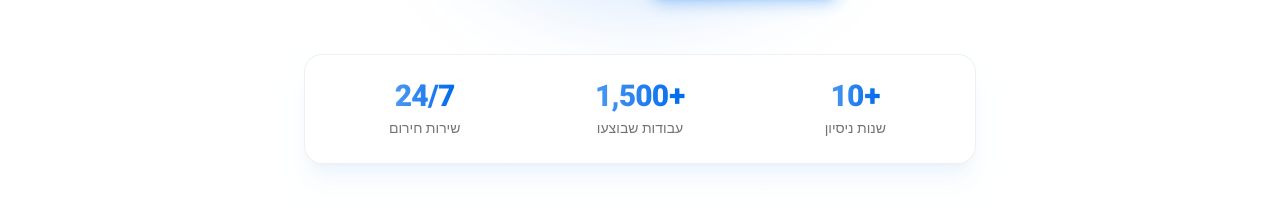
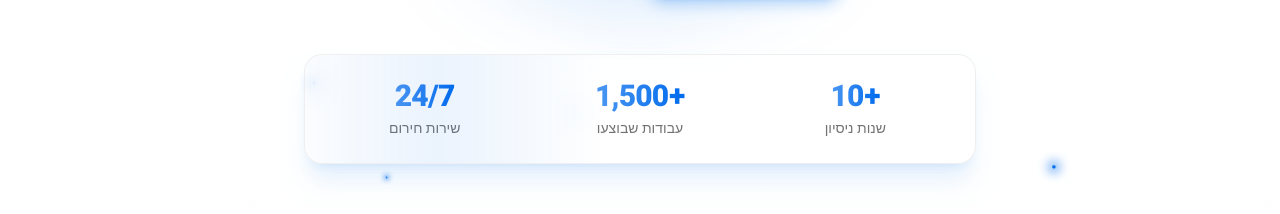
Before and after one commit to bben15600-sys/eli-energy, a Next.js app: page / in a window 1280 px wide. Shown: the part 586-800 px from the top of the page. Built offline with nearby package versions, Linux system fonts and the light colour scheme; no server answers.

Commit message:
feat(hero): floating electric sparks, glassmorphic stats card with shimmer

```diff
--- a/app/globals.css
+++ b/app/globals.css
@@ -161,6 +161,30 @@
       opacity: 0.85;
     }
   }
+  @keyframes spark-float {
+    0% {
+      transform: translate3d(0, 0, 0) scale(1);
+      opacity: 0;
+    }
+    15% {
+      opacity: 1;
+    }
+    85% {
+      opacity: 1;
+    }
+    100% {
+      transform: translate3d(var(--spark-tx, 30px), var(--spark-ty, -120px), 0) scale(0.4);
+      opacity: 0;
+    }
+  }
+  @keyframes shimmer-line {
+    0% {
+      transform: translateX(-100%);
+    }
+    100% {
+      transform: translateX(100%);
+    }
+  }
   .animate-appear {
     animation: appear 0.7s cubic-bezier(0.22, 1, 0.36, 1) both;
   }
@@ -170,6 +194,12 @@
   .animate-glow-pulse {
     animation: glow-pulse 6s ease-in-out infinite;
   }
+  .animate-spark {
+    animation: spark-float var(--spark-dur, 7s) ease-in-out var(--spark-delay, 0s) infinite;
+  }
+  .animate-shimmer {
+    animation: shimmer-line 3.5s ease-in-out infinite;
+  }
   .bg-grid {
     background-image:
       linear-gradient(to left, color-mix(in oklch, var(--foreground) 6%, transparent) 1px, transparent 1px),
--- a/components/site/hero.tsx
+++ b/components/site/hero.tsx
@@ -3,6 +3,7 @@ import { Badge } from "@/components/ui/badge";
 import { Button } from "@/components/ui/button";
 import { AnimatedCounter } from "@/components/site/animated-counter";
 import { Magnetic } from "@/components/site/magnetic";
+import { Sparks } from "@/components/site/sparks";
 import { site } from "@/components/site/site-config";
 
 export function Hero() {
@@ -17,6 +18,7 @@ export function Hero() {
         <div className="absolute left-1/2 top-[40%] h-[260px] w-[40%] -translate-x-1/2 rounded-[50%] bg-[radial-gradient(ellipse_at_center,color-mix(in_oklch,var(--primary)_25%,transparent)_0%,transparent_60%)] blur-2xl" />
         <div className="absolute inset-x-0 bottom-0 h-32 bg-gradient-to-b from-transparent to-background" />
       </div>
+      <Sparks />
 
       <div className="mx-auto max-w-6xl px-4 pt-16 pb-20 md:px-6 md:pt-24 md:pb-28">
         <div className="mx-auto flex max-w-3xl flex-col items-center text-center">
@@ -81,9 +83,17 @@ export function Hero() {
           </div>
 
           <dl
-            className="animate-appear-zoom mt-14 grid w-full max-w-2xl grid-cols-3 gap-4 rounded-2xl border border-border/60 bg-card/70 p-4 text-center shadow-xl shadow-primary/5 backdrop-blur md:gap-6 md:p-6"
+            className="group/stats animate-appear-zoom relative mt-14 grid w-full max-w-2xl grid-cols-3 gap-4 overflow-hidden rounded-2xl border border-border/60 bg-card/60 p-4 text-center shadow-xl shadow-primary/10 backdrop-blur-md md:gap-6 md:p-6"
             style={{ animationDelay: "420ms" }}
           >
+            <span
+              aria-hidden
+              className="pointer-events-none absolute inset-x-0 -top-px h-px bg-gradient-to-l from-transparent via-primary/60 to-transparent"
+            />
+            <span
+              aria-hidden
+              className="animate-shimmer pointer-events-none absolute inset-y-0 -left-1/2 w-1/2 bg-gradient-to-r from-transparent via-primary/8 to-transparent"
+            />
             <Stat
               value={
                 <AnimatedCounter value={site.yearsExperience} prefix="+" />
--- /dev/null
+++ b/components/site/sparks.tsx
@@ -0,0 +1,51 @@
+type Spark = {
+  left: string;
+  top: string;
+  size: number;
+  delay: number;
+  duration: number;
+  tx: number;
+  ty: number;
+};
+
+const sparks: Spark[] = [
+  { left: "8%", top: "78%", size: 3, delay: 0, duration: 7.5, tx: 22, ty: -180 },
+  { left: "16%", top: "62%", size: 2, delay: 1.4, duration: 8.5, tx: -18, ty: -160 },
+  { left: "24%", top: "85%", size: 4, delay: 2.6, duration: 9, tx: 14, ty: -200 },
+  { left: "34%", top: "70%", size: 2, delay: 0.8, duration: 8, tx: -10, ty: -170 },
+  { left: "44%", top: "88%", size: 3, delay: 3.2, duration: 7.8, tx: 24, ty: -190 },
+  { left: "55%", top: "55%", size: 2, delay: 1.9, duration: 9.5, tx: -22, ty: -150 },
+  { left: "65%", top: "82%", size: 3, delay: 0.4, duration: 8.2, tx: 18, ty: -210 },
+  { left: "74%", top: "66%", size: 2, delay: 2.2, duration: 7.6, tx: -16, ty: -175 },
+  { left: "82%", top: "90%", size: 4, delay: 4, duration: 8.8, tx: 12, ty: -195 },
+  { left: "90%", top: "72%", size: 2, delay: 1.1, duration: 7.2, tx: -20, ty: -165 },
+  { left: "30%", top: "92%", size: 2, delay: 3.6, duration: 9.2, tx: 8, ty: -180 },
+  { left: "70%", top: "50%", size: 3, delay: 0.2, duration: 8.4, tx: -14, ty: -155 },
+];
+
+export function Sparks() {
+  return (
+    <div
+      aria-hidden
+      className="pointer-events-none absolute inset-0 -z-10 overflow-hidden"
+    >
+      {sparks.map((s, i) => (
+        <span
+          key={i}
+          className="animate-spark absolute rounded-full bg-primary"
+          style={{
+            left: s.left,
+            top: s.top,
+            width: `${s.size}px`,
+            height: `${s.size}px`,
+            boxShadow: `0 0 ${s.size * 3}px ${s.size}px color-mix(in oklch, var(--primary) 70%, transparent)`,
+            ["--spark-delay" as string]: `${s.delay}s`,
+            ["--spark-dur" as string]: `${s.duration}s`,
+            ["--spark-tx" as string]: `${s.tx}px`,
+            ["--spark-ty" as string]: `${s.ty}px`,
+          }}
+        />
+      ))}
+    </div>
+  );
+}
```
